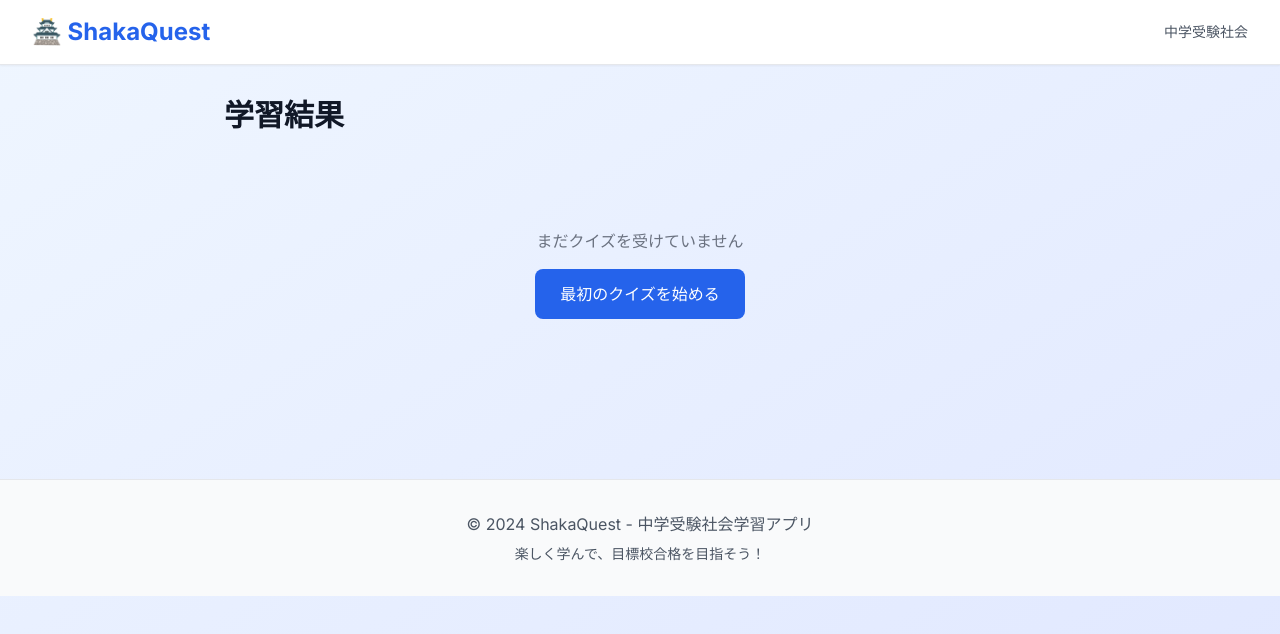
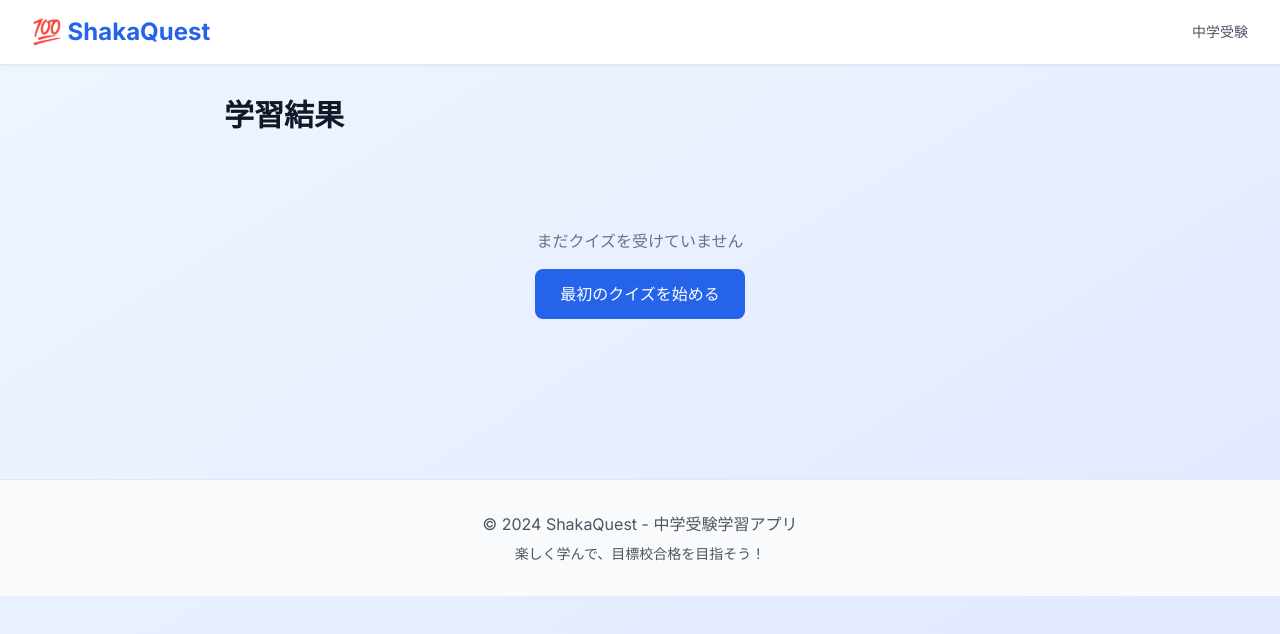
Before and after one commit to Aki-Maya/syakaq3, a Next.js app: page /results in a window 1280 px wide. Shown: the top 634 px of the page. Built offline with nearby package versions, Linux system fonts and the light colour scheme.

Commit message:
Update Layout.tsx

```diff
--- a/src/components/Layout.tsx
+++ b/src/components/Layout.tsx
@@ -13,11 +13,11 @@ const Layout: React.FC<LayoutProps> = ({ children, title = "ShakaQuest" }) => {
         <div className="max-w-7xl mx-auto px-4 sm:px-6 lg:px-8">
           <div className="flex justify-between items-center h-16">
             <div className="flex items-center">
-              <h1 className="text-2xl font-bold text-blue-600">🏯 ShakaQuest</h1>
+              <h1 className="text-2xl font-bold text-blue-600">💯 ShakaQuest</h1>
             </div>
             <div className="flex items-center space-x-4">
               <div className="text-sm text-gray-600">
-                中学受験社会
+                中学受験
               </div>
             </div>
           </div>
@@ -38,7 +38,7 @@ const Layout: React.FC<LayoutProps> = ({ children, title = "ShakaQuest" }) => {
       <footer className="bg-gray-50 border-t border-gray-200 mt-16">
         <div className="max-w-7xl mx-auto px-4 sm:px-6 lg:px-8 py-8">
           <div className="text-center text-gray-600">
-            <p>© 2024 ShakaQuest - 中学受験社会学習アプリ</p>
+            <p>© 2024 ShakaQuest - 中学受験学習アプリ</p>
             <p className="text-sm mt-2">楽しく学んで、目標校合格を目指そう！</p>
           </div>
         </div>
```
